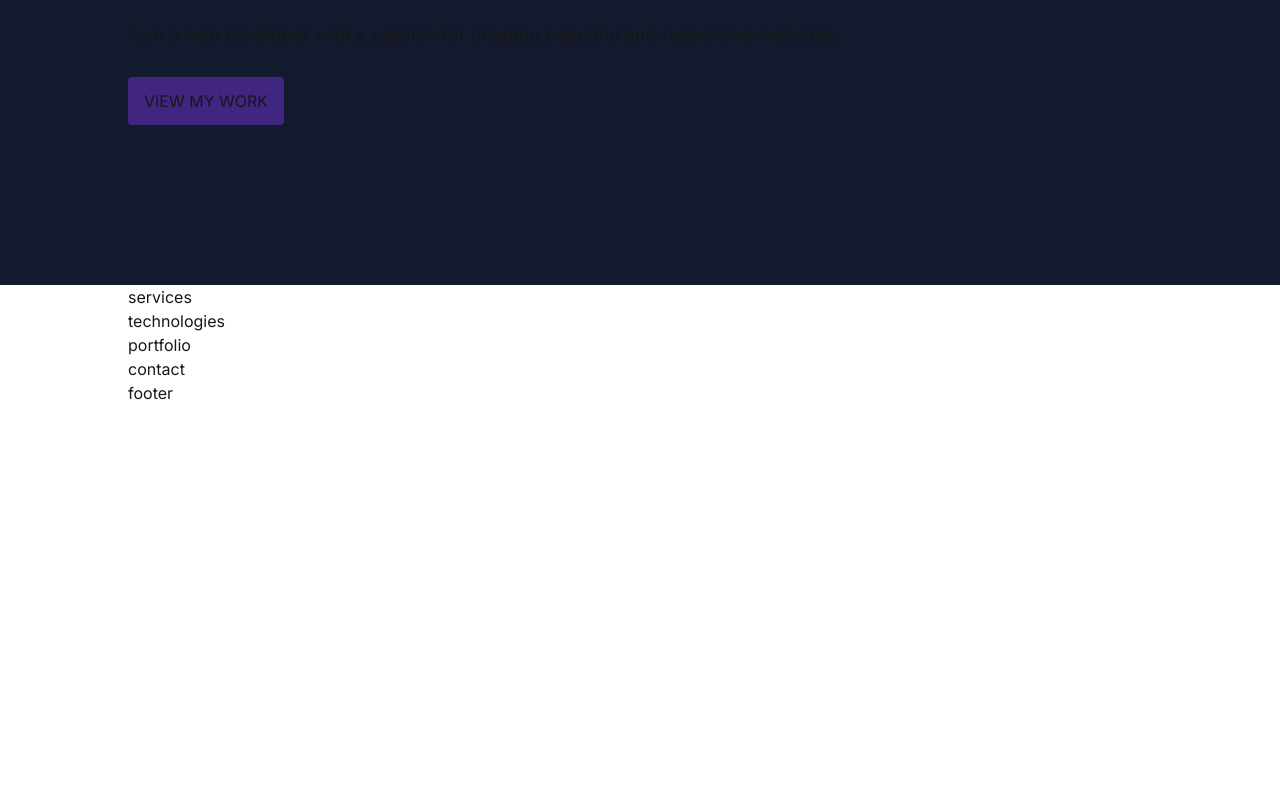
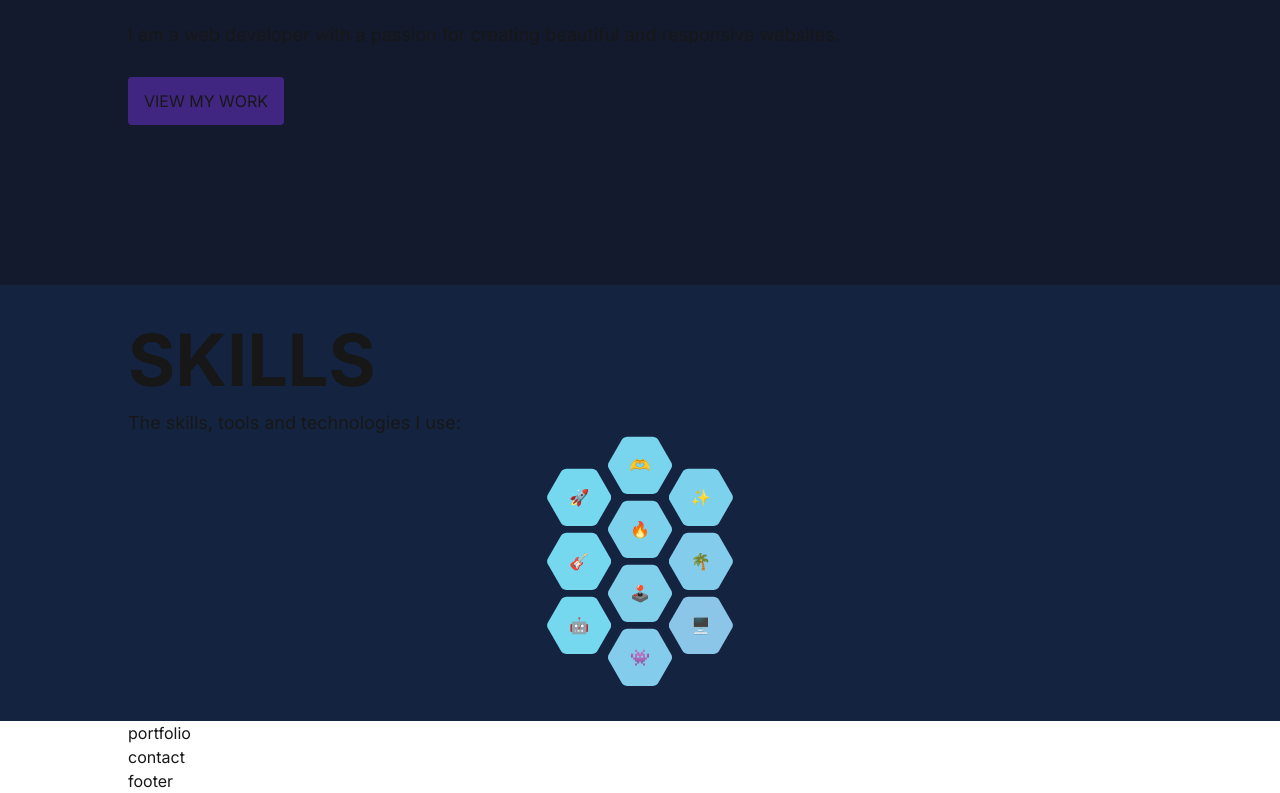
Before and after one commit to Linlaose/personal-website-v1, a Next.js app: page / in a window 1280 px wide. Shown: the part 395-1188 px from the top of the page. Before the commit the page ends 800 px from the top, so only its background shows below. Built offline with nearby package versions, Linux system fonts and the light colour scheme.

Commit message:
feat: add HexGrid and Skills section on homepage

```diff
--- /dev/null
+++ b/src/app/components/hexagons/HexGrid.module.scss
@@ -0,0 +1,115 @@
+.hexagonRoot {
+  --color-primary: #ee75d2;
+  --color-secondary: #75d8ee;
+  --color-tertiary: #deee75;
+  --color-quaternary: #9375ee;
+  --color-surface: black;
+  --hover-filter: brightness(1.2);
+  --hexagon-size: 8vmin;
+  --gap: 0.1vmin;
+  --bg: linear-gradient(
+    to bottom,
+    color-mix(in srgb, var(--color-quaternary), black 70%),
+    var(--color-surface)
+  );
+  --color-on-surface: var(--color-primary);
+  @media (any-pointer: fine) {
+    --icon-filter: saturate(3.4) brightness(0.5) invert(1);
+    --ripple-filter: blur(1rem);
+  }
+}
+
+.container {
+  display: flex;
+  position: relative;
+  align-items: center;
+
+  .column {
+    margin: 0 -0.2vmin;
+    display: flex;
+    flex-direction: column;
+    align-items: center;
+  }
+}
+
+@mixin hexagon-shape {
+  clip-path: polygon(
+    98.66024% 45%,
+    99.39693% 46.5798%,
+    99.84808% 48.26352%,
+    100% 50%,
+    99.84808% 51.73648%,
+    99.39693% 53.4202%,
+    98.66025% 55%,
+    78.66025% 89.64102%,
+    77.66044% 91.06889%,
+    76.42788% 92.30146%,
+    75% 93.30127%,
+    73.4202% 94.03794%,
+    71.73648% 94.48909%,
+    70% 94.64102%,
+    30% 94.64102%,
+    28.26352% 94.48909%,
+    26.5798% 94.03794%,
+    25% 93.30127%,
+    23.57212% 92.30146%,
+    22.33956% 91.06889%,
+    21.33975% 89.64102%,
+    1.33975% 55%,
+    0.60307% 53.4202%,
+    0.15192% 51.73648%,
+    0% 50%,
+    0.15192% 48.26352%,
+    0.60307% 46.5798%,
+    1.33975% 45%,
+    21.33975% 10.35898%,
+    22.33956% 8.93111%,
+    23.57212% 7.69854%,
+    25% 6.69873%,
+    26.5798% 5.96206%,
+    28.26352% 5.51091%,
+    30% 5.35898%,
+    70% 5.35898%,
+    71.73648% 5.51091%,
+    73.4202% 5.96206%,
+    75% 6.69873%,
+    76.42788% 7.69854%,
+    77.66044% 8.93111%,
+    78.66025% 10.35898%
+  );
+}
+
+@mixin hexagon-base {
+  --mix-percentage: calc(var(--column) * var(--index) * 3%);
+  width: var(--hexagon-size);
+  aspect-ratio: 1;
+  position: relative;
+  background: var(
+    --color-surface-container,
+    color-mix(
+      in srgb,
+      var(--color-secondary),
+      var(--color-primary) var(--mix-percentage)
+    )
+  );
+  backdrop-filter: blur(1rem);
+}
+
+@mixin hover {
+  @media (hover) {
+    &:hover {
+      filter: var(--hover-filter);
+    }
+  }
+}
+
+.hexagon {
+  @include hexagon-base;
+  @include hexagon-shape;
+  @include hover;
+  & {
+    cursor: pointer;
+    display: grid;
+    place-items: center;
+  }
+}
--- /dev/null
+++ b/src/app/components/hexagons/HexGrid.tsx
@@ -0,0 +1,57 @@
+import styles from "@/app/components/hexagons/HexGrid.module.scss";
+import clsx from "clsx";
+import { CSSProperties } from "react";
+
+const HONEYCOMB = [3, 4, 3];
+const ICONS = ["🚀", "🎸", "🤖", "🫶", "🔥", "🕹️", "👾", "✨", "🌴", "🖥️"];
+
+const createCells = () => {
+  let iconIndex = -1;
+  return HONEYCOMB.flatMap((columnCount) =>
+    Array.from({ length: columnCount }, (_, cellIndex) => {
+      iconIndex++;
+      return {
+        "--index": cellIndex + 1,
+        "--icon": ICONS[iconIndex],
+      };
+    }),
+  );
+};
+
+const HexGrid = () => {
+  const cells = createCells();
+  let offset = 0;
+
+  return (
+    <div
+      id="container"
+      className={clsx(styles["hexagonRoot"], styles["container"])}
+    >
+      {HONEYCOMB.map((columnCount, columnIndex) => {
+        const columnCells = cells.slice(offset, offset + columnCount);
+        offset += columnCount;
+
+        return (
+          <div
+            key={columnIndex}
+            className={styles["column"]}
+            style={{ "--column": columnIndex } as CSSProperties}
+          >
+            {columnCells.map((icon, index) => {
+              return (
+                <div
+                  key={index}
+                  className={styles["hexagon"]}
+                  style={{ ...icon } as CSSProperties}
+                >
+                  {ICONS[offset - columnCount + index]}
+                </div>
+              );
+            })}
+          </div>
+        );
+      })}
+    </div>
+  );
+};
+export default HexGrid;
--- a/src/app/page.tsx
+++ b/src/app/page.tsx
@@ -1,6 +1,7 @@
 import Image from "next/image";
 import Link from "next/link";
 import { NAV_LINKS } from "./consts";
+import HexGrid from "@/app/components/hexagons/HexGrid";
 
 export default function Home() {
   return (
@@ -47,11 +48,20 @@ export default function Home() {
           </button>
         </div>
       </section>
-      <section id="services">
-        <div className="container">services</div>
-      </section>
-      <section id="technologies">
-        <div className="container">technologies</div>
+      <section id="skills" className="bg-skills group">
+        <div className="container xl:py-8">
+          <div>
+            <h2 className="group-hover:heading-gradient-flow text-7xl leading-120 font-bold uppercase">
+              skills
+            </h2>
+            <h4 className="mt-2 text-lg leading-120">
+              The skills, tools and technologies I use:
+            </h4>
+            <div className="grid place-content-center">
+              <HexGrid />
+            </div>
+          </div>
+        </div>
       </section>
       <section id="portfolio">
         <div className="container">portfolio</div>
```
